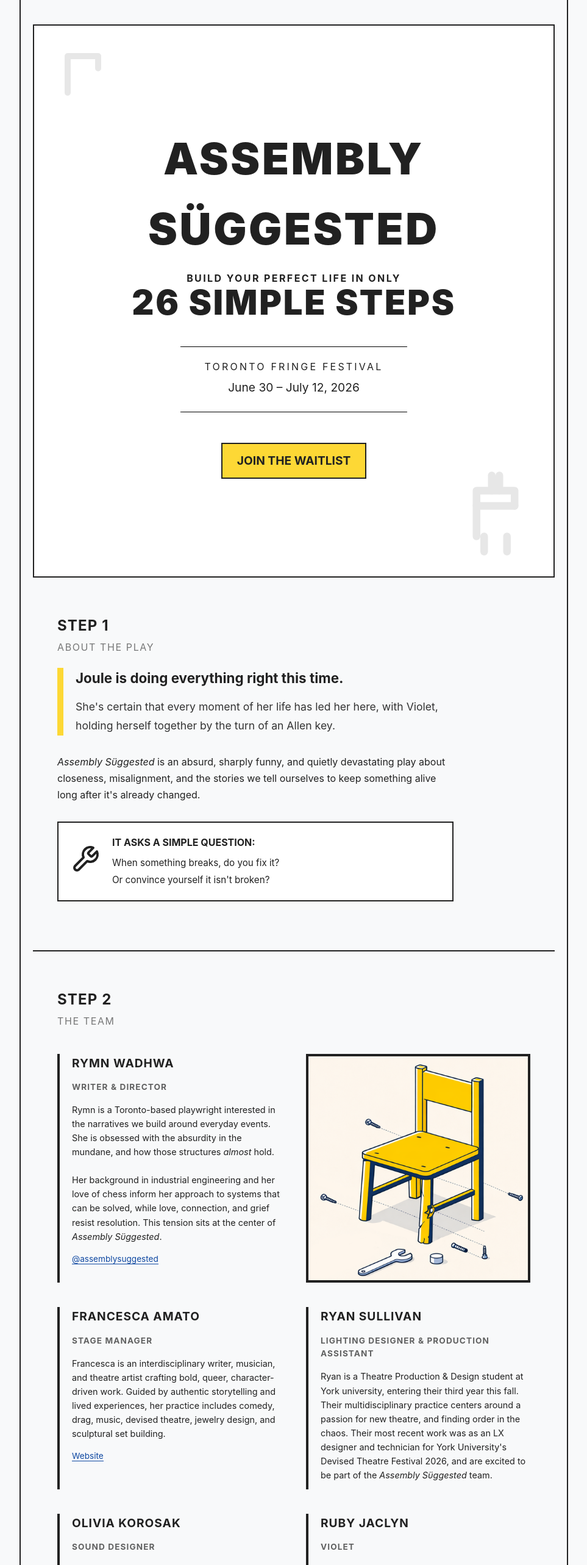
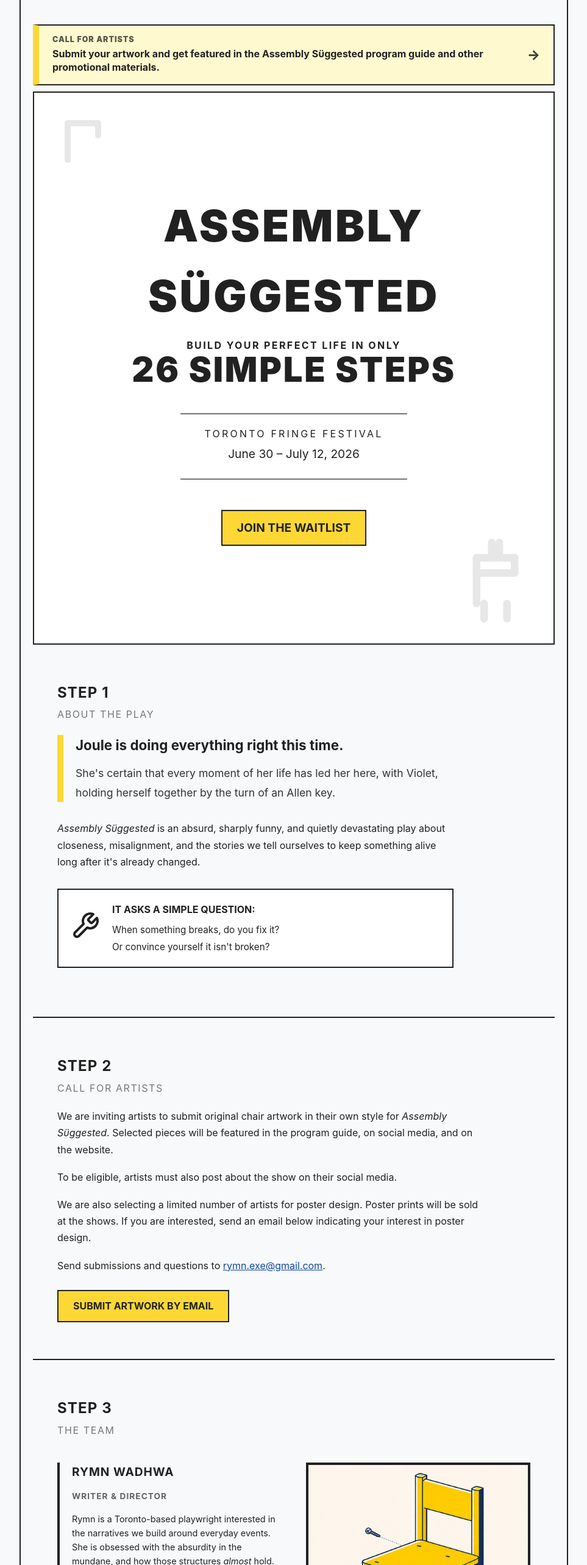
Before and after one commit to rymn-exe/assemblywebsite, a React (Vite) app: page / in a window 1280 px wide. Shown: the top 2566 px of the page at 61% size, without its empty margins (158-1121 px from the left). Built offline with nearby package versions, Linux system fonts and the light colour scheme.

Commit message:
Add call-for-artists and gallery sections.
Introduce a top call-for-artists banner and detailed submission section, add an artist gallery placeholder after the team section, and renumber subsequent page steps to preserve flow.

Made-with: Cursor

```diff
--- a/src/App.tsx
+++ b/src/App.tsx
@@ -1,7 +1,9 @@
 import React from 'react';
 import Hero from './components/Hero';
 import About from './components/About';
+import CallForArtists, { CallForArtistsBanner } from './components/CallForArtists';
 import Team from './components/Team';
+import ArtistGallery from './components/ArtistGallery';
 import Involved from './components/Involved';
 import Audience from './components/Audience';
 import Press from './components/Press';
@@ -11,9 +13,12 @@ import Contact from './components/Contact';
 const App: React.FC = () => {
   return (
     <div className="manual-container">
+      <CallForArtistsBanner />
       <Hero />
       <About />
+      <CallForArtists />
       <Team />
+      <ArtistGallery />
       <Involved />
       <Audience />
       <Press />
--- /dev/null
+++ b/src/components/ArtistGallery.tsx
@@ -0,0 +1,17 @@
+import React from 'react';
+
+const ArtistGallery: React.FC = () => {
+  return (
+    <section id="artist-gallery" style={{ padding: '60px 40px', borderBottom: 'var(--manual-border)' }}>
+      <h2 style={{ marginBottom: '4px' }}>Step 4</h2>
+      <h3 style={{ marginBottom: '20px', fontWeight: 'normal', fontSize: '1rem', opacity: 0.6, textTransform: 'uppercase', letterSpacing: '0.1em' }}>
+        Artist Gallery
+      </h3>
+      <p style={{ margin: 0, fontSize: '1.05rem', fontStyle: 'italic', opacity: 0.8 }}>
+        Coming soon.
+      </p>
+    </section>
+  );
+};
+
+export default ArtistGallery;
--- a/src/components/Audience.tsx
+++ b/src/components/Audience.tsx
@@ -3,7 +3,7 @@ import React from 'react';
 const Audience: React.FC = () => {
   return (
     <section id="audience" style={{ padding: '60px 40px', borderBottom: 'var(--manual-border)' }}>
-      <h2 style={{ marginBottom: '4px' }}>Step 4</h2>
+      <h2 style={{ marginBottom: '4px' }}>Step 6</h2>
       <h3 style={{ marginBottom: '20px', fontWeight: 'normal', fontSize: '1rem', opacity: 0.6, textTransform: 'uppercase', letterSpacing: '0.1em' }}>Audience Info</h3>
       <div style={{ display: 'grid', gridTemplateColumns: '1fr 1fr', gap: '30px' }}>
         <div>
--- /dev/null
+++ b/src/components/CallForArtists.tsx
@@ -0,0 +1,63 @@
+import React from 'react';
+
+export const CallForArtistsBanner: React.FC = () => {
+  return (
+    <a
+      href="#call-for-artists"
+      style={{
+        display: 'block',
+        backgroundColor: '#fff9cf',
+        border: 'var(--manual-border)',
+        borderLeft: '10px solid var(--sweater-yellow)',
+        textDecoration: 'none',
+        color: 'var(--manual-black)',
+        padding: '16px 22px',
+        marginBottom: '10px',
+      }}
+    >
+      <div style={{ display: 'flex', alignItems: 'center', justifyContent: 'space-between', gap: '14px' }}>
+        <div>
+          <p style={{ margin: 0, fontWeight: 900, letterSpacing: '0.08em', textTransform: 'uppercase', fontSize: '0.78rem', lineHeight: 1.15, opacity: 0.75 }}>
+            Call for Artists
+          </p>
+          <p style={{ margin: '6px 0 0', fontSize: '1rem', fontWeight: 700, lineHeight: 1.35, fontFamily: 'Inter, system-ui, -apple-system, sans-serif' }}>
+            Submit your artwork and get featured in the Assembly Sϋggested program guide and other promotional materials.
+          </p>
+        </div>
+        <span style={{ fontSize: '1.4rem', lineHeight: 1, fontWeight: 800, opacity: 0.85 }} aria-hidden="true">
+          →
+        </span>
+      </div>
+    </a>
+  );
+};
+
+const CallForArtists: React.FC = () => {
+  return (
+    <section id="call-for-artists" style={{ padding: '60px 40px', borderBottom: 'var(--manual-border)' }}>
+      <h2 style={{ marginBottom: '4px' }}>Step 2</h2>
+      <h3 style={{ marginBottom: '20px', fontWeight: 'normal', fontSize: '1rem', opacity: 0.6, textTransform: 'uppercase', letterSpacing: '0.1em' }}>
+        Call for Artists
+      </h3>
+      <div style={{ maxWidth: '700px' }}>
+        <p style={{ marginBottom: '18px', lineHeight: 1.7 }}>
+          We are inviting artists to submit original chair artwork in their own style for <em>Assembly Sϋggested</em>. Selected pieces will be featured in the program guide, on social media, and on the website.
+        </p>
+        <p style={{ marginBottom: '18px', lineHeight: 1.7 }}>
+          To be eligible, artists must also post about the show on their social media.
+        </p>
+        <p style={{ marginBottom: '18px', lineHeight: 1.7 }}>
+          We are also selecting a limited number of artists for poster design. Poster prints will be sold at the shows. If you are interested, send an email below indicating your interest in poster design.
+        </p>
+        <p style={{ marginBottom: '26px', lineHeight: 1.7 }}>
+          Send submissions and questions to <a href="mailto:rymn.exe@gmail.com" style={{ color: 'var(--technical-blue)' }}>rymn.exe@gmail.com</a>.
+        </p>
+        <a href="mailto:rymn.exe@gmail.com" className="button-primary">
+          Submit Artwork by Email
+        </a>
+      </div>
+    </section>
+  );
+};
+
+export default CallForArtists;
--- a/src/components/Contact.tsx
+++ b/src/components/Contact.tsx
@@ -3,7 +3,7 @@ import React from 'react';
 const Contact: React.FC = () => {
   return (
     <section id="contact" style={{ padding: '60px 40px', backgroundColor: '#fff', borderBottom: 'none' }}>
-      <h2 style={{ marginBottom: '4px' }}>Step 7</h2>
+      <h2 style={{ marginBottom: '4px' }}>Step 9</h2>
       <h3 style={{ marginBottom: '20px', fontWeight: 'normal', fontSize: '1rem', opacity: 0.6, textTransform: 'uppercase', letterSpacing: '0.1em' }}>Contact</h3>
       <div style={{ maxWidth: '600px' }}>
         <p style={{ marginBottom: '10px' }}>
--- a/src/components/Involved.tsx
+++ b/src/components/Involved.tsx
@@ -3,7 +3,7 @@ import React from 'react';
 const Involved: React.FC = () => {
   return (
     <section id="involved" style={{ padding: '60px 40px', backgroundColor: '#e0e0e0', borderBottom: 'var(--manual-border)' }}>
-      <h2 style={{ marginBottom: '4px' }}>Step 3</h2>
+      <h2 style={{ marginBottom: '4px' }}>Step 5</h2>
       <h3 style={{ marginBottom: '20px', fontWeight: 'normal', fontSize: '1rem', opacity: 0.6, textTransform: 'uppercase', letterSpacing: '0.1em' }}>Get Involved</h3>
       <div style={{ maxWidth: '600px' }}>
         <p style={{ marginBottom: '20px' }}>
--- a/src/components/Press.tsx
+++ b/src/components/Press.tsx
@@ -3,7 +3,7 @@ import React from 'react';
 const Press: React.FC = () => {
   return (
     <section id="press" style={{ padding: '60px 40px', borderBottom: 'var(--manual-border)' }}>
-      <h2 style={{ marginBottom: '4px' }}>Step 5</h2>
+      <h2 style={{ marginBottom: '4px' }}>Step 7</h2>
       <h3 style={{ marginBottom: '20px', fontWeight: 'normal', fontSize: '1rem', opacity: 0.6, textTransform: 'uppercase', letterSpacing: '0.1em' }}>Press / Updates</h3>
       <div style={{ maxWidth: '600px' }}>
         <p style={{ fontStyle: 'italic', marginBottom: '20px' }}>        </p>
--- a/src/components/Team.tsx
+++ b/src/components/Team.tsx
@@ -77,7 +77,7 @@ const members: TeamMember[] = [
 const Team: React.FC = () => {
   return (
     <section id="team" style={{ padding: '60px 40px', borderBottom: 'var(--manual-border)' }}>
-      <h2 style={{ marginBottom: '4px' }}>Step 2</h2>
+      <h2 style={{ marginBottom: '4px' }}>Step 3</h2>
       <h3 style={{ marginBottom: '40px', fontWeight: 'normal', fontSize: '1rem', opacity: 0.6, textTransform: 'uppercase', letterSpacing: '0.1em' }}>The Team</h3>
       <div style={{ display: 'grid', gridTemplateColumns: 'repeat(auto-fill, minmax(260px, 1fr))', gap: '40px' }}>
         {members.map((member) => (
--- a/src/components/Waitlist.tsx
+++ b/src/components/Waitlist.tsx
@@ -29,7 +29,7 @@ const Waitlist: React.FC = () => {
   return (
     <section id="waitlist" style={{ padding: '80px 40px', backgroundColor: 'var(--sweater-yellow)', borderBottom: 'var(--manual-border)' }}>
       <div style={{ maxWidth: '560px' }}>
-        <h2 style={{ marginBottom: '4px' }}>Step 6</h2>
+        <h2 style={{ marginBottom: '4px' }}>Step 8</h2>
         <h3 style={{ marginBottom: '10px', fontWeight: 'normal', fontSize: '1rem', opacity: 0.6, textTransform: 'uppercase', letterSpacing: '0.1em' }}>Join the Waitlist</h3>
         <p style={{ fontSize: '1.1rem', marginBottom: '30px' }}>
           Tickets aren't on sale yet — but when they drop, you'll be the first to know.
```
